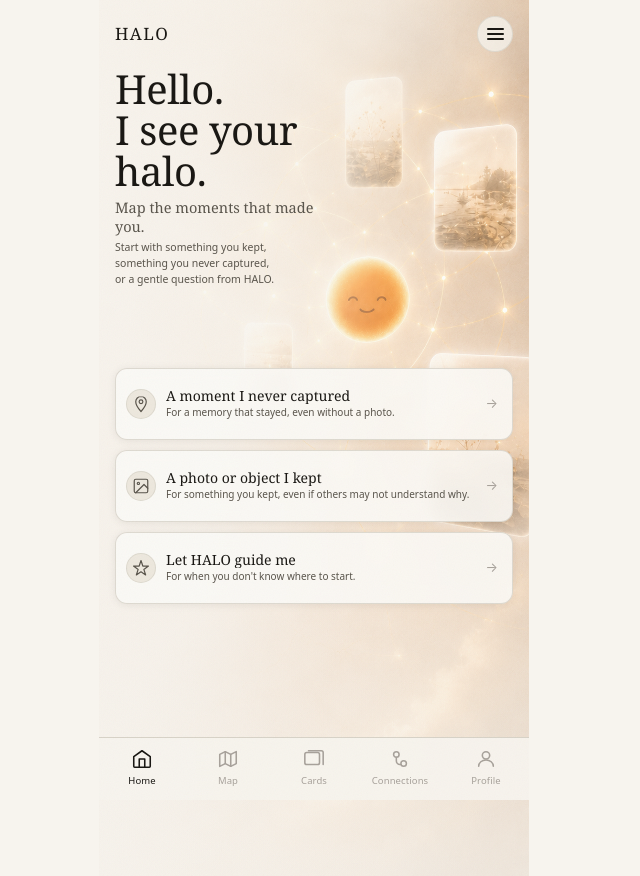
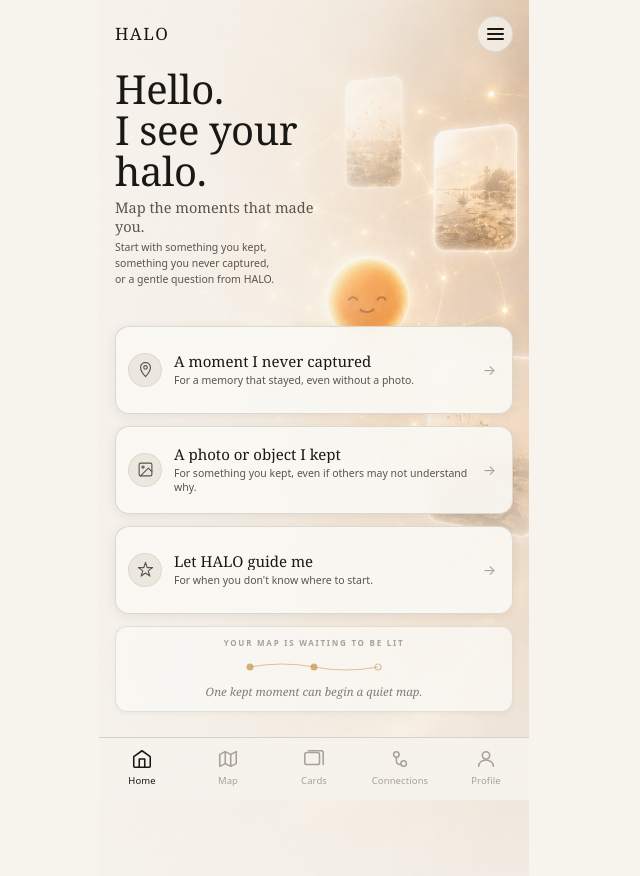
Before and after one commit to leoldonz-sudo/halo-mvp, a Next.js app: page /demo in a window 1280 px wide. Shown: the whole page, without its empty margins (326-966 px from the left). Built offline with nearby package versions, Linux system fonts and the light colour scheme.

Commit message:
feat: refined home screen — 88px cards, map teaser, nav clearance, tighter gradients

```diff
--- a/app/globals.css
+++ b/app/globals.css
@@ -1795,13 +1795,13 @@ body {
   pointer-events: none;
 }
 
-/* Gradient: strong on left (text), fades right; bottom darkens slightly so cards read clearly */
+/* Gradient: left side for text legibility; bottom veil so cards float cleanly */
 .hs-bg-grad {
   position: absolute;
   inset: 0;
   background:
-    linear-gradient(108deg, rgba(247,244,238,0.86) 0%, rgba(247,244,238,0.64) 38%, rgba(247,244,238,0.08) 64%, transparent 100%),
-    linear-gradient(to top, rgba(247,244,238,0.72) 0%, transparent 50%);
+    linear-gradient(108deg, rgba(247,244,238,0.90) 0%, rgba(247,244,238,0.68) 36%, rgba(247,244,238,0.12) 62%, transparent 100%),
+    linear-gradient(to top, rgba(247,244,238,0.85) 0%, rgba(247,244,238,0.40) 35%, transparent 60%);
 }
 
 /* Content column — overlaid on background */
@@ -1811,7 +1811,7 @@ body {
   display: flex;
   flex-direction: column;
   min-height: 100dvh;
-  padding: max(1rem, env(safe-area-inset-top)) 1rem 0;
+  padding: max(1rem, env(safe-area-inset-top)) 1rem max(5.5rem, calc(env(safe-area-inset-bottom) + 5.5rem));
 }
 
 /* ── Top bar ── */
@@ -1873,41 +1873,49 @@ body {
   margin: 0;
 }
 
+/* ── Controlled spacer ── */
+.hs-spacer {
+  flex: 1;
+  min-height: 12px;
+  max-height: 60px;
+}
+
 /* ── Entry cards — identical fixed height, no growth ── */
 .hs-cards {
   display: flex;
   flex-direction: column;
-  gap: 10px;
-  margin-bottom: 0;
+  gap: 12px;
+  margin-bottom: 12px;
 }
 
 .hs-card {
   display: flex;
   align-items: center;
-  gap: 10px;
+  gap: 12px;
   width: 100%;
-  height: 72px;           /* fixed — all three cards identical */
-  padding: 0 14px 0 10px;
-  border: 1px solid rgba(216,211,200,0.8);
-  border-radius: 12px;
-  background: rgba(251,250,246,0.88);
-  backdrop-filter: blur(8px);
+  height: 88px;           /* fixed — all three cards identical */
+  padding: 0 16px 0 12px;
+  border: 1px solid rgba(216,211,200,0.82);
+  border-radius: 14px;
+  background: rgba(251,250,246,0.90);
+  backdrop-filter: blur(10px);
+  -webkit-backdrop-filter: blur(10px);
   text-align: left;
   cursor: pointer;
-  overflow: hidden;       /* prevent content from expanding card */
+  overflow: hidden;
   transition: transform 0.14s;
-  box-shadow: 0 1px 8px rgba(0,0,0,0.07);
+  box-shadow: 0 2px 12px rgba(0,0,0,0.08);
   box-sizing: border-box;
 }
 
-.hs-card:active { transform: scale(0.983); }
+.hs-card:active { transform: scale(0.984); }
 
 .hs-card-icon {
   flex: none;
-  width: 30px;
-  height: 30px;
+  width: 34px;
+  height: 34px;
   border-radius: 50%;
-  background: var(--mist);
+  background: rgba(237,232,222,0.9);
   border: 1px solid rgba(216,211,200,0.7);
   display: flex;
   align-items: center;
@@ -1919,14 +1927,14 @@ body {
   flex: 1;
   display: flex;
   flex-direction: column;
-  gap: 2px;
+  gap: 3px;
   min-width: 0;
   overflow: hidden;
 }
 
 .hs-card-title {
   font-family: var(--font-display);
-  font-size: 14px;
+  font-size: 15px;
   color: var(--ink);
   line-height: 1.2;
   white-space: nowrap;
@@ -1936,9 +1944,9 @@ body {
 
 .hs-card-sub {
   font-family: var(--font-ui);
-  font-size: 10px;
+  font-size: 10.5px;
   color: var(--ink-2);
-  line-height: 1.35;
+  line-height: 1.4;
   display: -webkit-box;
   -webkit-box-orient: vertical;
   -webkit-line-clamp: 2;
@@ -1947,9 +1955,48 @@ body {
 
 .hs-card-arrow {
   flex: none;
-  font-size: 13px;
+  font-size: 14px;
   color: var(--faint);
   align-self: center;
+}
+
+/* ── Ultra-light map teaser ── */
+.hs-teaser {
+  border: 1px solid rgba(216,211,200,0.65);
+  border-radius: 12px;
+  background: rgba(251,250,246,0.78);
+  backdrop-filter: blur(8px);
+  -webkit-backdrop-filter: blur(8px);
+  padding: 10px 16px 10px;
+  box-shadow: 0 1px 6px rgba(0,0,0,0.05);
+  margin-bottom: 0;
+}
+
+.hs-teaser-label {
+  font-family: var(--font-ui);
+  font-size: 8px;
+  font-weight: 700;
+  letter-spacing: 0.22em;
+  color: var(--faint);
+  text-transform: uppercase;
+  margin: 0 0 7px;
+  text-align: center;
+}
+
+.hs-teaser-visual {
+  display: flex;
+  align-items: center;
+  justify-content: center;
+}
+
+.hs-teaser-caption {
+  font-family: var(--font-display);
+  font-size: 11.5px;
+  font-style: italic;
+  color: var(--ink-2);
+  text-align: center;
+  margin: 6px 0 0;
+  opacity: 0.75;
 }
 
 /* ── Compact map preview ── */
--- a/components/home/HomeHero.tsx
+++ b/components/home/HomeHero.tsx
@@ -6,14 +6,15 @@ import type { EntryType } from "@/lib/types";
 // ── Icons ────────────────────────────────────────────────────────────────────
 
 function IconPin() {
-  return <svg width="18" height="18" viewBox="0 0 24 24" fill="none" stroke="currentColor" strokeWidth="1.6" strokeLinecap="round" strokeLinejoin="round"><path d="M12 2C8.13 2 5 5.13 5 9c0 5.25 7 13 7 13s7-7.75 7-13c0-3.87-3.13-7-7-7z"/><circle cx="12" cy="9" r="2.5"/></svg>;
+  return <svg width="17" height="17" viewBox="0 0 24 24" fill="none" stroke="currentColor" strokeWidth="1.6" strokeLinecap="round" strokeLinejoin="round"><path d="M12 2C8.13 2 5 5.13 5 9c0 5.25 7 13 7 13s7-7.75 7-13c0-3.87-3.13-7-7-7z"/><circle cx="12" cy="9" r="2.5"/></svg>;
 }
 function IconPhoto() {
-  return <svg width="18" height="18" viewBox="0 0 24 24" fill="none" stroke="currentColor" strokeWidth="1.6" strokeLinecap="round" strokeLinejoin="round"><rect x="3" y="3" width="18" height="18" rx="2"/><circle cx="8.5" cy="8.5" r="1.5"/><polyline points="21 15 16 10 5 21"/></svg>;
+  return <svg width="17" height="17" viewBox="0 0 24 24" fill="none" stroke="currentColor" strokeWidth="1.6" strokeLinecap="round" strokeLinejoin="round"><rect x="3" y="3" width="18" height="18" rx="2"/><circle cx="8.5" cy="8.5" r="1.5"/><polyline points="21 15 16 10 5 21"/></svg>;
 }
 function IconSparkle() {
-  return <svg width="18" height="18" viewBox="0 0 24 24" fill="none" stroke="currentColor" strokeWidth="1.6" strokeLinecap="round" strokeLinejoin="round"><path d="M12 2l2.4 7.4H22l-6.2 4.5 2.4 7.4L12 17l-6.2 4.3 2.4-7.4L2 9.4h7.6z"/></svg>;
+  return <svg width="17" height="17" viewBox="0 0 24 24" fill="none" stroke="currentColor" strokeWidth="1.6" strokeLinecap="round" strokeLinejoin="round"><path d="M12 2l2.4 7.4H22l-6.2 4.5 2.4 7.4L12 17l-6.2 4.3 2.4-7.4L2 9.4h7.6z"/></svg>;
 }
+
 function NavHome()    { return <svg width="22" height="22" viewBox="0 0 24 24" fill="none" stroke="currentColor" strokeWidth="1.7" strokeLinecap="round" strokeLinejoin="round"><path d="M3 9.5L12 3l9 6.5V20a1 1 0 0 1-1 1H4a1 1 0 0 1-1-1V9.5z"/><path d="M9 21V12h6v9"/></svg>; }
 function NavMap()     { return <svg width="22" height="22" viewBox="0 0 24 24" fill="none" stroke="currentColor" strokeWidth="1.7" strokeLinecap="round" strokeLinejoin="round"><path d="M3 7l6-3 6 3 6-3v13l-6 3-6-3-6 3V7z"/><line x1="9" y1="4" x2="9" y2="17"/><line x1="15" y1="7" x2="15" y2="20"/></svg>; }
 function NavCards()   { return <svg width="22" height="22" viewBox="0 0 24 24" fill="none" stroke="currentColor" strokeWidth="1.7" strokeLinecap="round" strokeLinejoin="round"><rect x="2" y="5" width="16" height="13" rx="2"/><path d="M6 3h14a2 2 0 0 1 2 2v13"/></svg>; }
@@ -38,61 +39,31 @@ const NAV_TABS = [
   { label: "Profile",     Icon: NavProfile, active: false },
 ];
 
-// ── Compact map preview (pure HTML + SVG, no images) ─────────────────────────
-//
-// viewBox 320 × 160  |  container: 100% wide × 160px tall
-//
-// Centre card: left=88 top=40 w=144 h=70 → centre (160,75)
-// 3 nodes (w=108 h=32):
-//   tl left=4  top=4   cx=58  cy=20
-//   tr left=208 top=4  cx=262 cy=20
-//   bl left=4  top=120 cx=58  cy=136
+// ── Ultra-light map teaser — just 3 amber dots + 2 curved lines ───────────────
+// Purely decorative SVG strip. No cards, no chips, no node labels.
 
-const AMBER = "#c9a05a";
-
-function MapPreview() {
-  // Card border points → node centres
-  const paths = [
-    { d: "M 110,40 Q 84,28 58,20"   },   // top-left node
-    { d: "M 210,40 Q 236,28 262,20" },   // top-right node
-    { d: "M 110,110 Q 84,124 58,136" },  // bottom-left node
-  ];
-  const cardDots  = [{ x: 110, y: 40 }, { x: 210, y: 40 }, { x: 110, y: 110 }];
-  const nodeDots  = [{ x: 58,  y: 20 }, { x: 262, y: 20 }, { x: 58,  y: 136 }];
-  const nodeChips = [
-    { label: "A place I keep\nreturning to",        left:   4, top:   4 },
-    { label: "The first meal\nthat felt like home",  left: 208, top:   4 },
-    { label: "The day the city\nfelt familiar",      left:   4, top:  120 },
-  ];
-
+function MapTeaser() {
+  const A = "#c9a05a";
   return (
-    <div style={{ position: "relative", width: "100%", height: 160 }}>
-      {/* SVG lines — z-index 0, behind all HTML */}
-      <svg
-        viewBox="0 0 320 160"
-        preserveAspectRatio="none"
-        aria-hidden
-        style={{ position: "absolute", inset: 0, width: "100%", height: "100%", pointerEvents: "none", zIndex: 0 }}
-      >
-        {paths.map((p, i)     => <path key={i} d={p.d} fill="none" stroke={AMBER} strokeWidth="1.2" opacity="0.6" />)}
-        {cardDots.map((d, i)  => <circle key={`c${i}`} cx={d.x} cy={d.y} r="3" fill={AMBER} opacity="0.7" />)}
-        {nodeDots.map((d, i)  => <circle key={`n${i}`} cx={d.x} cy={d.y} r="3" fill={AMBER} opacity="0.7" />)}
-      </svg>
-
-      {/* Centre moment card */}
-      <div style={{ position: "absolute", left: 88, top: 40, width: 144, height: 70, display: "flex", gap: 7, background: "#fbfaf6", border: "1px solid #d8cbb8", borderRadius: 9, padding: "7px 8px", boxShadow: "0 2px 12px rgba(0,0,0,0.10)", zIndex: 2 }}>
-        <div style={{ flexShrink: 0, width: 40, height: 52, borderRadius: 6, background: "linear-gradient(145deg,#ede8de,#ddd8cd)", border: "1px solid #d0c9bc" }} />
-        <div style={{ display: "flex", flexDirection: "column", gap: 3, minWidth: 0, paddingTop: 1 }}>
-          <span style={{ fontFamily: "var(--font-display)", fontSize: 11.5, color: "#1a1814", lineHeight: 1.25 }}>The First Morning<br />in Singapore</span>
-          <span style={{ fontSize: 8.5, fontWeight: 700, color: "#9b5443", background: "rgba(155,84,67,0.11)", borderRadius: 3, padding: "1px 5px", width: "fit-content" }}>Starting Over</span>
-          <span style={{ fontSize: 8.5, color: "#a8a29b" }}>• First kept moment</span>
-        </div>
+    <div className="hs-teaser">
+      <p className="hs-teaser-label">YOUR MAP IS WAITING TO BE LIT</p>
+      <div className="hs-teaser-visual" aria-hidden>
+        {/* 3 dots connected by 2 gentle curves, horizontally centred */}
+        <svg viewBox="0 0 160 20" preserveAspectRatio="xMidYMid meet"
+          style={{ width: "100%", maxWidth: 160, height: 20, display: "block", margin: "0 auto" }}>
+          {/* left dot → centre dot */}
+          <path d="M 16,10 Q 48,4 80,10" fill="none" stroke={A} strokeWidth="1" opacity="0.6" />
+          {/* centre dot → right dot */}
+          <path d="M 80,10 Q 112,16 144,10" fill="none" stroke={A} strokeWidth="1" opacity="0.6" />
+          {/* filled left dot */}
+          <circle cx="16" cy="10" r="3.5" fill={A} opacity="0.8" />
+          {/* filled centre dot */}
+          <circle cx="80" cy="10" r="3.5" fill={A} opacity="0.8" />
+          {/* hollow right dot */}
+          <circle cx="144" cy="10" r="3" fill="none" stroke={A} strokeWidth="1.2" opacity="0.6" />
+        </svg>
       </div>
-
-      {/* Node chips */}
-      {nodeChips.map((n) => (
-        <span key={n.label} style={{ position: "absolute", left: n.left, top: n.top, width: 108, display: "block", background: "rgba(251,250,246,0.95)", border: "1px solid #d8cbb8", borderRadius: 16, padding: "4px 8px", fontSize: 10, color: "#5a554c", lineHeight: 1.3, whiteSpace: "pre-line", zIndex: 2, boxShadow: "0 1px 4px rgba(0,0,0,0.06)" }}>{n.label}</span>
-      ))}
+      <p className="hs-teaser-caption">One kept moment can begin a quiet map.</p>
     </div>
   );
 }
@@ -102,14 +73,9 @@ function MapPreview() {
 export function HomeHero({ onPick }: { onPick: (type: EntryType) => void }) {
   return (
     <>
-      {/*
-        ONE full-screen container.
-        Background image fills the entire screen behind everything.
-        Content is a flex column overlaid on top.
-      */}
       <div className="hs-screen">
 
-        {/* ── LAYER 0: full-screen background ── */}
+        {/* LAYER 0 — full-screen background, pointer-events-none */}
         <div aria-hidden className="hs-bg">
           <Image
             src="/assets/home-hero-bg.png"
@@ -120,11 +86,10 @@ export function HomeHero({ onPick }: { onPick: (type: EntryType) => void }) {
             priority
             unoptimized
           />
-          {/* gradient keeps left text legible, fades toward bottom so cards sit clearly */}
           <div className="hs-bg-grad" />
         </div>
 
-        {/* ── LAYER 1: all visible content, flex column ── */}
+        {/* LAYER 1 — flex column, all UI content */}
         <div className="hs-content">
 
           {/* Top bar */}
@@ -139,20 +104,29 @@ export function HomeHero({ onPick }: { onPick: (type: EntryType) => void }) {
             </button>
           </div>
 
-          {/* Hero headline — left-aligned, uppercase serif */}
+          {/* Hero copy — left column, right half is background visual */}
           <div className="hs-copy">
-            <h1 className="hs-h1">Hello.<br />I see your halo.</h1>
+            <h1 className="hs-h1">Hello.<br />I see your<br />halo.</h1>
             <p className="hs-sub">Map the moments that made you.</p>
-            <p className="hs-body">Start with something you kept,<br />something you never captured,<br />or a gentle question from HALO.</p>
+            <p className="hs-body">
+              Start with something you kept,<br />
+              something you never captured,<br />
+              or a gentle question from HALO.
+            </p>
           </div>
 
-          {/* Flex spacer — pushes cards toward lower screen */}
-          <div style={{ flex: 1, minHeight: 16, maxHeight: 80 }} />
+          {/* Controlled spacer — lets hero breathe without leaving huge gap */}
+          <div className="hs-spacer" />
 
-          {/* Three entry cards — fixed 72px height each */}
+          {/* Three entry cards — fixed height, uniform */}
           <div className="hs-cards">
             {ENTRIES.map((e) => (
-              <button key={e.type} type="button" onClick={() => onPick(e.type)} className="hs-card">
+              <button
+                key={e.type}
+                type="button"
+                onClick={() => onPick(e.type)}
+                className="hs-card"
+              >
                 <span className="hs-card-icon">{e.icon}</span>
                 <span className="hs-card-body">
                   <span className="hs-card-title">{e.title}</span>
@@ -163,13 +137,22 @@ export function HomeHero({ onPick }: { onPick: (type: EntryType) => void }) {
             ))}
           </div>
 
-        </div>{/* /hs-content */}
-      </div>{/* /hs-screen */}
+          {/* Ultra-light map teaser — just a hint, not a section */}
+          <MapTeaser />
 
-      {/* ── LAYER 2: fixed bottom nav ── */}
+        </div>
+      </div>
+
+      {/* LAYER 2 — fixed bottom nav */}
       <nav className="hs-nav" aria-label="Main navigation">
         {NAV_TABS.map(({ label, Icon, active }) => (
-          <button key={label} type="button" aria-label={label} aria-current={active ? "page" : undefined} className={`hs-nav-tab${active ? " hs-nav-tab--active" : ""}`}>
+          <button
+            key={label}
+            type="button"
+            aria-label={label}
+            aria-current={active ? "page" : undefined}
+            className={`hs-nav-tab${active ? " hs-nav-tab--active" : ""}`}
+          >
             <Icon />
             <span className="hs-nav-label">{label}</span>
           </button>
```
